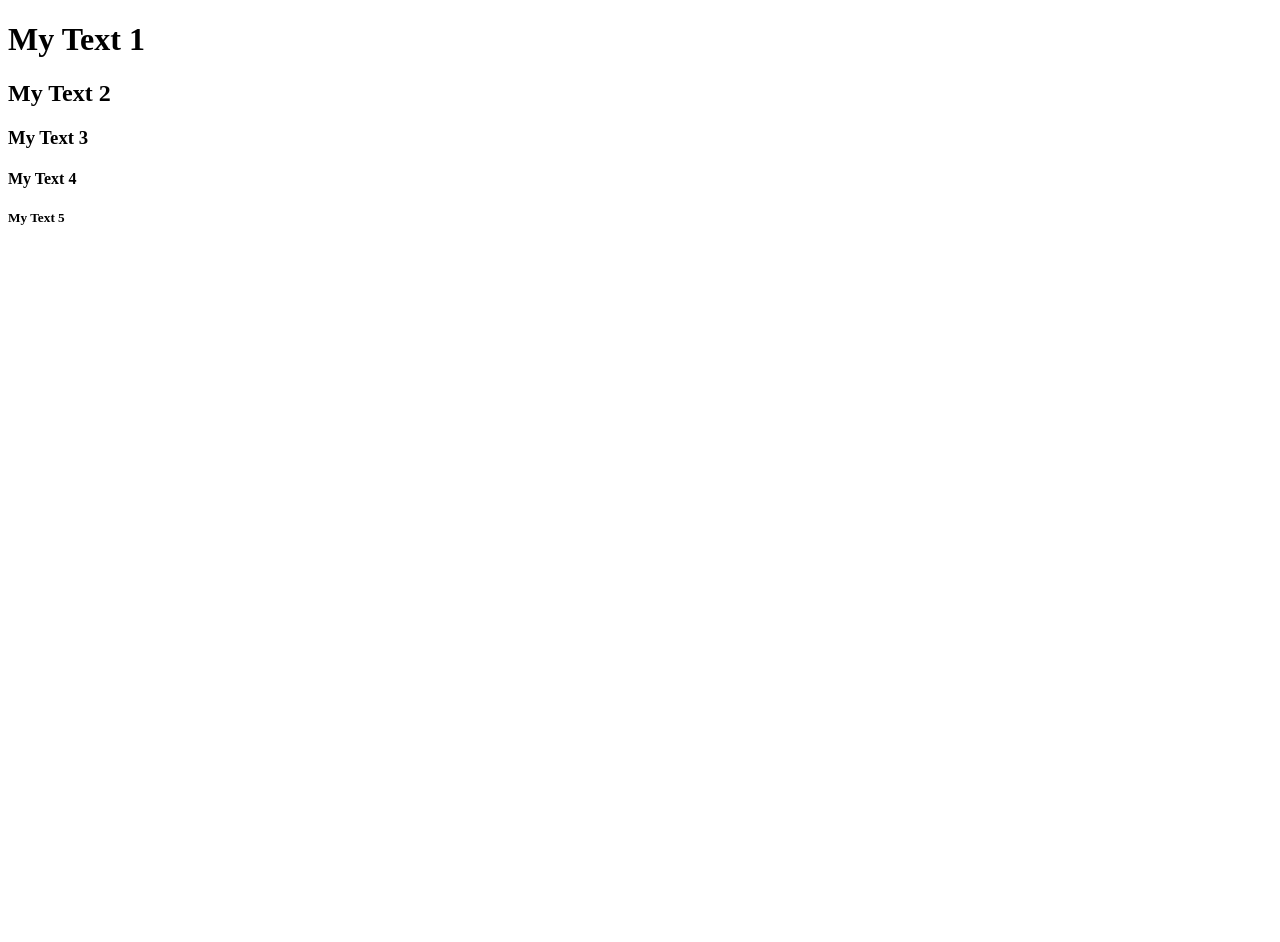
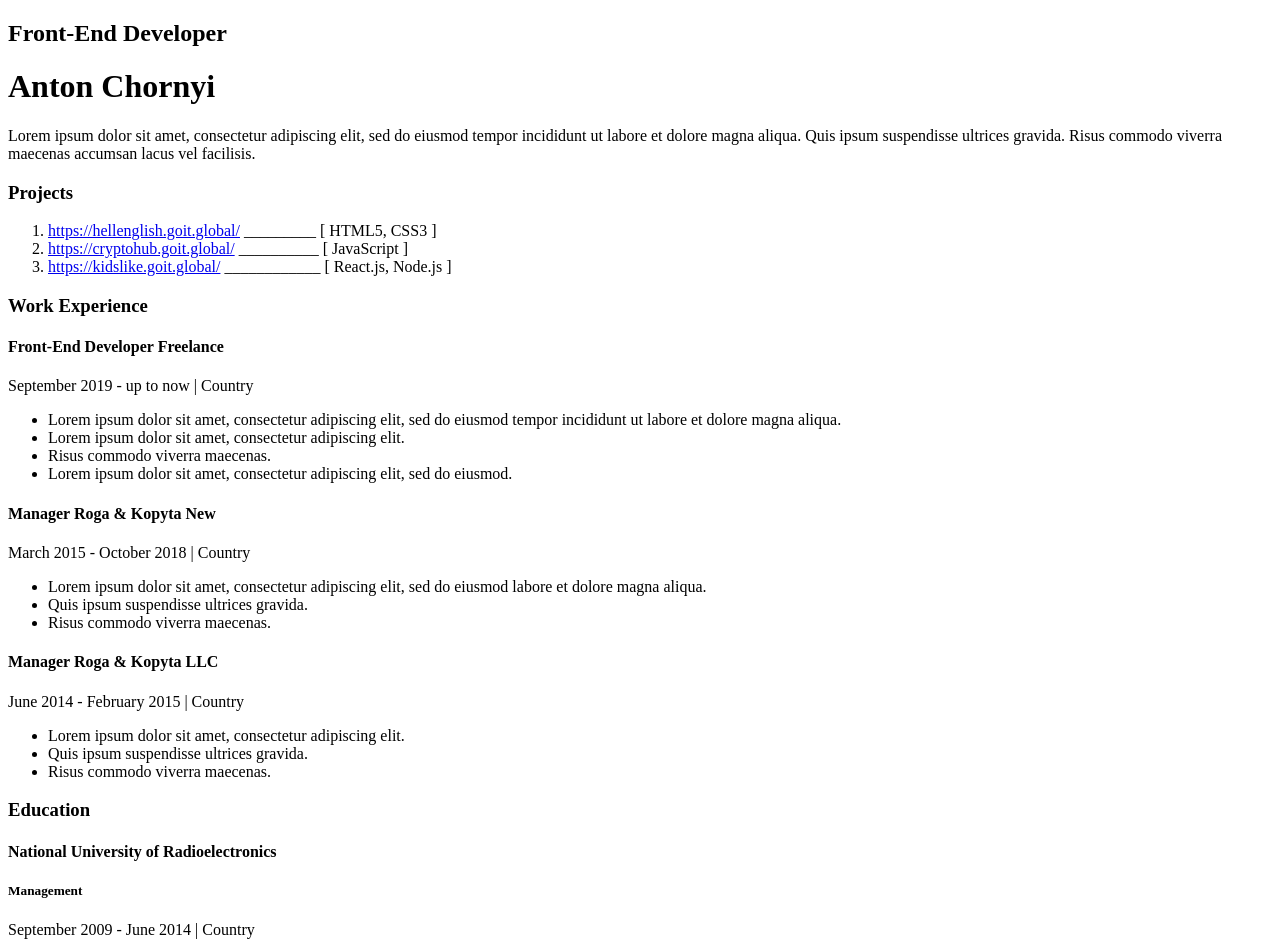
Before and after one commit to Volodymyr-Hryniuk/Training, a plain HTML site: page Resume/index.html in a window 1280 px wide. Shown: the top 942 px of the page. Before the commit the page ends 800 px from the top, so only its background shows below. Drawn offline with Linux system fonts and the light colour scheme.

Commit message:
2 Step Build Resume

```diff
--- a/Resume/index.html
+++ b/Resume/index.html
@@ -7,16 +7,136 @@
     <title>Resume</title>
 </head>
 <body>
+    <!--Main-->
+    <Div>
+        <!--Main Content-->
+        <div>
+            <!--about user-->
+            <div>
+                <h2>Front-End Developer</h2>
 
-    <h1>My Text 1</h1>
+                <h1>Anton Chornyi</h1>
 
-    <h2>My Text 2</h2>
+                <p>Lorem ipsum dolor sit amet, consectetur adipiscing elit, sed do eiusmod tempor incididunt ut labore et dolore magna
+                aliqua. Quis ipsum suspendisse ultrices gravida. Risus commodo viverra maecenas accumsan lacus vel facilisis.</p>
+            </div>
+            <!--Projects-->
+            <div>
+                <h3>Projects</h3>
 
-    <h3>My Text 3</h3>
+                <ol>
+                    <li>
+                        <a href="https://hellenglish.goit.global/">https://hellenglish.goit.global/</a>
+                        _________
+                        [ HTML5, CSS3 ]
+                    </li>
+                    <li>
+                        <a href="https://cryptohub.goit.global/">https://cryptohub.goit.global/</a>
+                        __________
+                        [ JavaScript ]
+                    </li>
+                    <li>
+                        <a href="https://kidslike.goit.global/">https://kidslike.goit.global/</a>
+                        ____________
+                        [ React.js, Node.js ]
+                    </li>
+                </ol>
+            </div>
+            <!--Work Experience-->
+            <div>
+                <h3>Work Experience</h3>
+                <!--Company 1-->
+                <div>
+                    <h4>Front-End Developer Freelance</h4>
 
-    <h4>My Text 4</h4>
+                    <p>September 2019 - up to now | Country</p>
 
-    <h5>My Text 5</h5>
+                    <ul>
+                        <li>Lorem ipsum dolor sit amet, consectetur adipiscing elit, sed do eiusmod tempor incididunt ut labore et dolore magna
+                        aliqua.</li>
+                        <li>Lorem ipsum dolor sit amet, consectetur adipiscing elit.</li>
+                        <li>Risus commodo viverra maecenas.</li>
+                        <li>Lorem ipsum dolor sit amet, consectetur adipiscing elit, sed do eiusmod.</li>
+                    </ul>
+                </div>
+                <!--Company 2-->
+                <div>
+                    <h4>Manager Roga & Kopyta New</h4>
 
+                    <p>March 2015 - October 2018 | Country</p>
+
+                    <ul>
+                        <li>Lorem ipsum dolor sit amet, consectetur adipiscing elit, sed do eiusmod labore et dolore magna aliqua.</li>
+                        <li>Quis ipsum suspendisse ultrices gravida.</li>
+                        <li>Risus commodo viverra maecenas.</li>
+                    </ul>
+                </div>
+                <!--Company 3-->
+                <div>
+                    <h4>Manager Roga & Kopyta LLC</h4>
+
+                    <p>June 2014 - February 2015 | Country</p>
+
+                    <ul>
+                        <li>Lorem ipsum dolor sit amet, consectetur adipiscing elit.</li>
+                        <li>Quis ipsum suspendisse ultrices gravida.</li>
+                        <li>Risus commodo viverra maecenas.</li>
+                    </ul>
+                </div>
+            </div>
+            <!--Education-->
+            <div>
+                <h3>Education</h3>
+
+                <h4>National University of Radioelectronics</h4>
+
+                <h5>Management</h5>
+
+                <p>September 2009 - June 2014 | Country</p>
+            </div>
+        </div>
+        <!--Sidebar-->
+        <aside>
+            <img src="img/DSC_3438_.jpg" alt="user photo" width="280" height="400">
+            <!--Contacts-->
+            <div>
+                <h3>Contacts</h3>
+                <div>
+                    <p>C:
+                        <a href="tel:+77777777777">+7 777 777 77 77</a>
+                    </p>
+                    <p>E:
+                        <a href="mailto:chornyiav@gmail.com">chornyiav@gmail.com</a>
+                    </p>
+                </div>
+            </div>
+            <!--Tech Skills-->
+            <div>
+                <h3>Tech Skills</h3>
+                <ul>
+                    <li>HTML5</li>
+                    <li>CSS3</li>
+                    <li>GIT</li>
+                    <li>WebPack</li>
+                    <li>JavaScript</li>
+                    <li>React.js</li>
+                    <li>Node.js</li>
+                </ul>
+
+            </div>
+            <!--Soft Skills-->
+            <div>
+                <h3>Soft Skills</h3>
+                <ul>
+                    <li>Scrum</li>
+                    <li>Agile</li>
+                    <li>GTD</li>
+                    <li>Teamwork</li>
+                </ul>
+
+            </div>
+
+        </aside>
+    </Div>
 </body>
 </html>
```
Also changed, not shown: Resume/img/DSC_3438_.jpg (added).
